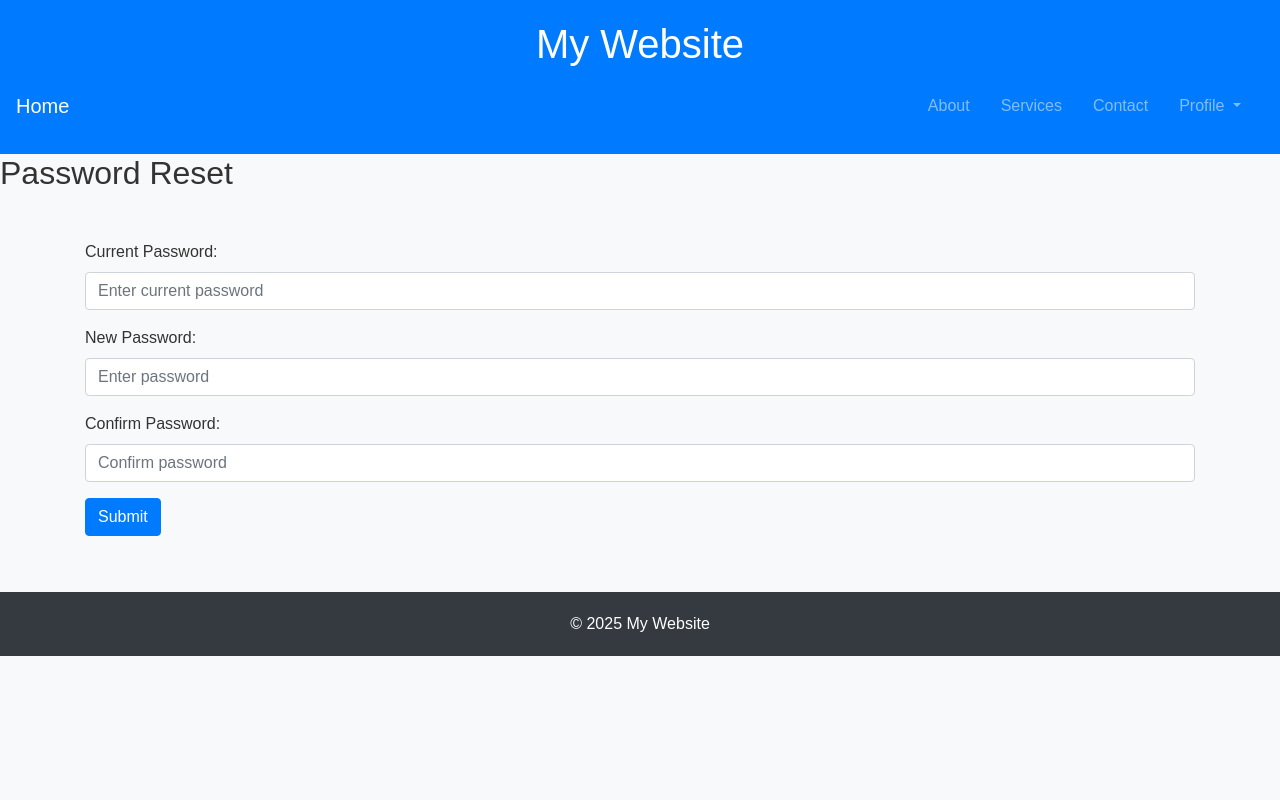
After one commit to happyblue123/inf1005_food_review, a PHP site: template app/views/resetpassword.php in a window 1280 px wide. The commit adds this page. Run offline with PHP 8.4, Linux system fonts and the light colour scheme; the template is opened without the code that fills it, so the values that code supplies are empty; the visitor is signed in with stand-in values (Sample User, id 1); some libraries are stand-ins or nearby versions.

Commit message:
added reset password feature(only for users who knows their current pwd)

```diff
--- a/app/views/inc/headerwlogout.inc.php
+++ b/app/views/inc/headerwlogout.inc.php
@@ -10,7 +10,18 @@
                 <li class="nav-item"><a class="nav-link" href="#">About</a></li>
                 <li class="nav-item"><a class="nav-link" href="#">Services</a></li>
                 <li class="nav-item"><a class="nav-link" href="#">Contact</a></li>
-                <li class="nav-item"><a class="nav-link" href="/logout">Logout</a></li>
+                <!-- Profile dropdown -->
+                <li class="nav-item dropdown">
+                    <a class="nav-link dropdown-toggle" href="#" id="navbarDropdown" role="button" data-toggle="dropdown" aria-haspopup="true" aria-expanded="false">
+                        Profile
+                    </a>
+                    <div class="dropdown-menu" aria-labelledby="navbarDropdown">
+                        <a class="dropdown-item" href="/myreviews">My Account</a>
+                        <a class="dropdown-item" href="/resetpassword">Change Password</a>
+                        <div class="dropdown-divider"></div>
+                        <a class="dropdown-item" href="/logout">Logout</a>
+                    </div>
+                </li>
             </ul>
         </div>
     </nav>
--- /dev/null
+++ b/app/views/resetpassword.php
@@ -0,0 +1,61 @@
+<?php
+session_start(); // Start the session
+$login = isset($_SESSION['userid']);
+?>
+
+<head>
+    <?php
+    include "inc/head.inc.php"
+    ?>
+</head>
+
+<body>
+    <?php
+    if ($login) {
+        include "inc/headerwlogout.inc.php";
+    }
+    else {
+        include "inc/header.inc.php";
+    }
+    ?>
+    <h2>Password Reset</h2>
+
+    <main class="container">
+        <form method="POST">
+            <?php if (!$login) {
+                echo "<div class='mb-3'>
+                <label for='email' class='form-label'>Email:</label>
+                <input required maxlength='45' type='email' id='email' name='email' class='form-control'
+                    placeholder='Enter email'>
+                </div>";
+            }
+            ?>
+
+            <?php
+            if ($login) {
+                echo "<div class='mb-3'>
+                    <label for='cpwd' class='form-label'>Current Password:</label>
+                    <input required type='password' id='cpwd' name='cpwd' class='form-control' placeholder='Enter current password'>
+                </div>";
+            }
+
+            ?>
+            <div class="mb-3">
+                <label for="newpwd" class="form-label">New Password:</label>
+                <input required type="password" id="newpwd" name="newpwd" class="form-control" placeholder="Enter password">
+            </div>
+            <div class="mb-3">
+                <label for="newpwd_confirm" class="form-label">Confirm Password:</label>
+                <input required type="password" id="newpwd_confirm" name="newpwd_confirm" class="form-control"
+                    placeholder="Confirm password">
+            </div>
+            <div class="mb-3">
+                <button type="submit" class="btn btn-primary">Submit</button>
+            </div>
+        </form>
+    </main>
+
+    <?php
+    include "inc/footer.inc.php";
+    ?>
+</body>
--- a/routes.php
+++ b/routes.php
@@ -3,6 +3,8 @@ $router->add('', 'HomeController', 'index');
 $router->add('home', 'HomeController', 'index');
 $router->add('register', 'AuthController', 'register');
 $router->add('login', 'AuthController', 'login');
+$router->add('resetpassword', 'AuthController', 'resetpwd');
+$router->add('myreviews', 'ReviewController', 'fetchmyreviews');
 $router->add('logout', 'AuthController', 'logout');
 // $router->add('aboutus', 'HomeController', 'aboutus');
 ?>
```
Also changed, not shown: app/controllers/AuthController.php (+56 -0 lines), app/models/User.php (+24 -0 lines).
